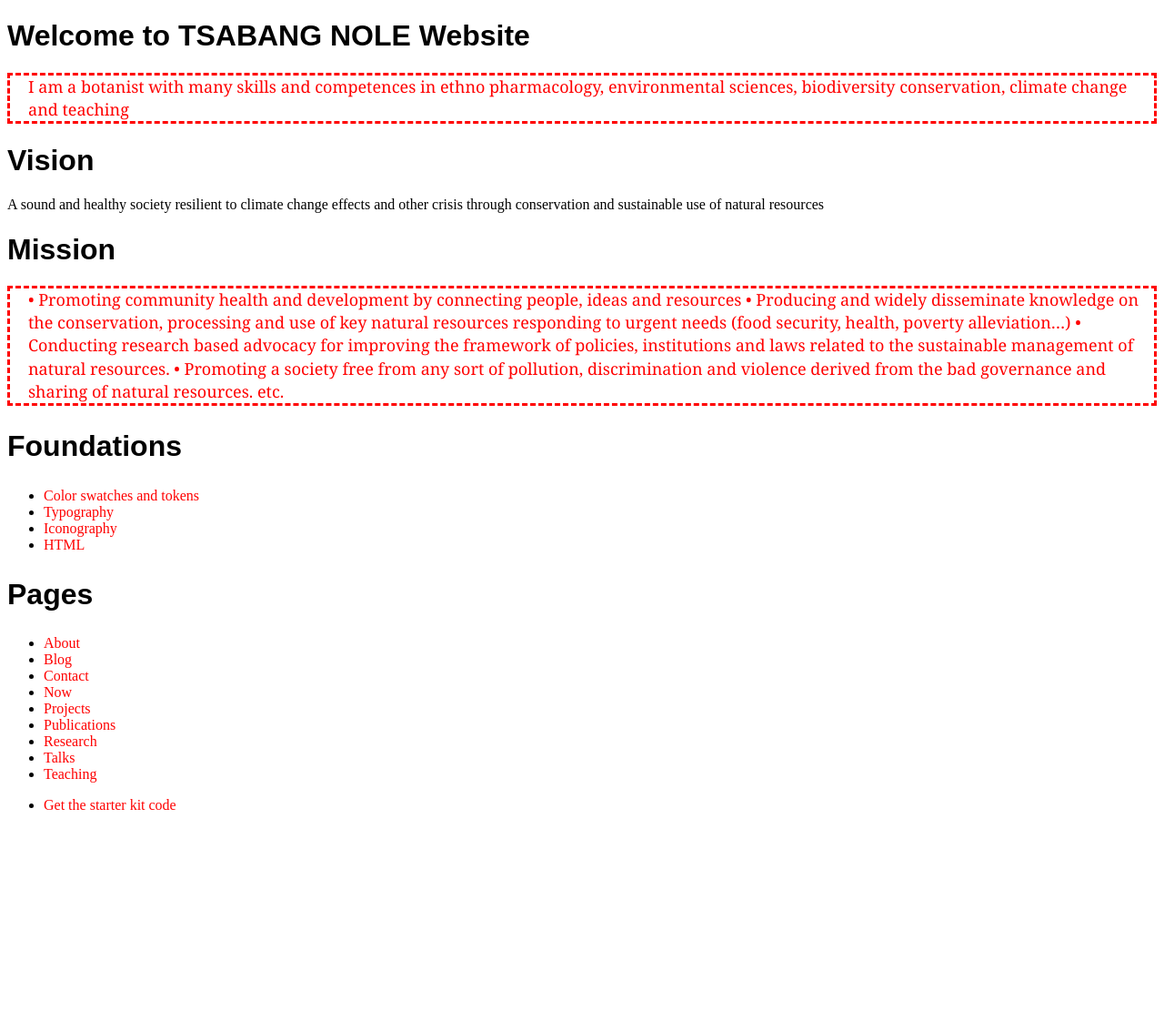
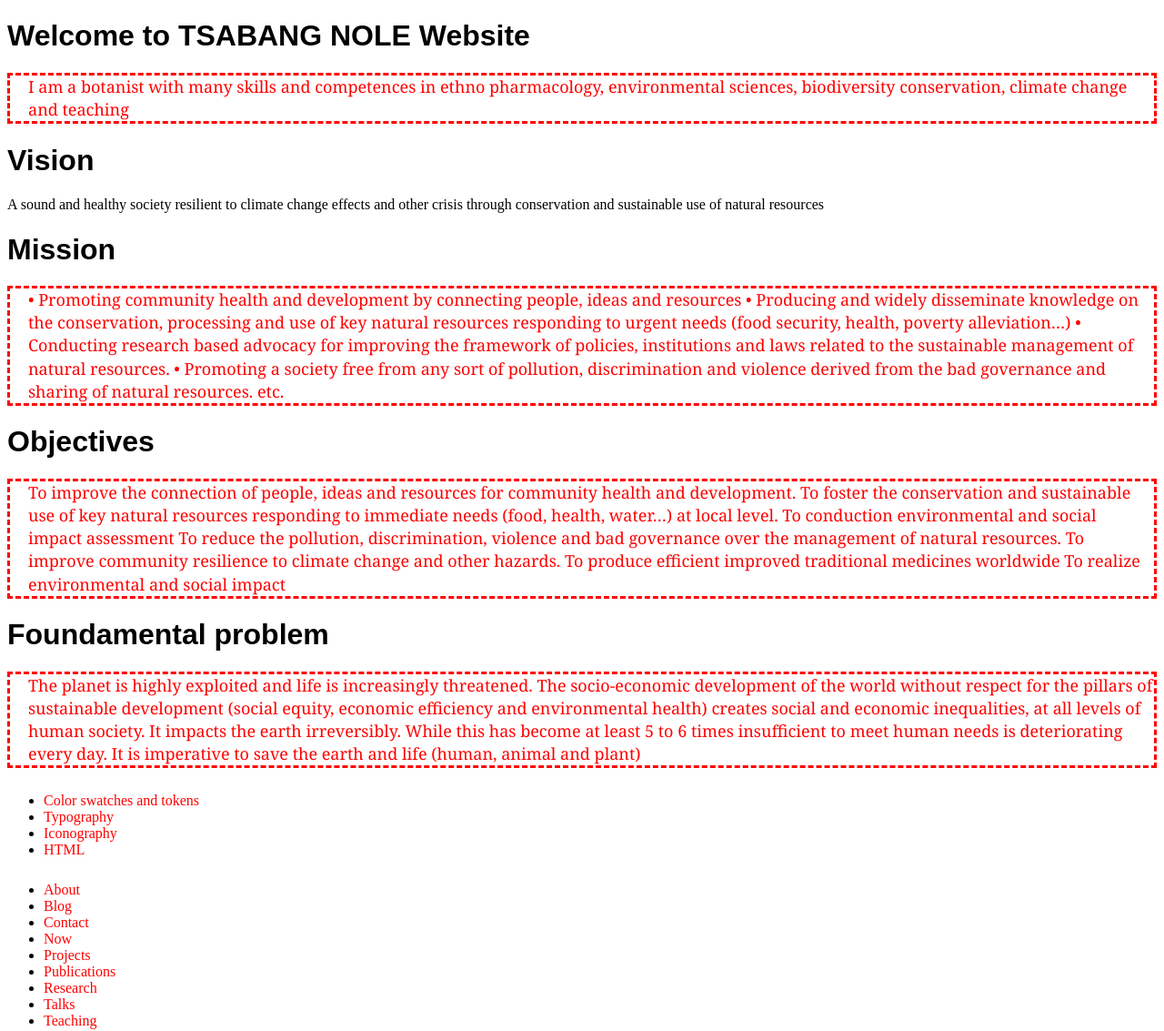
Before and after one commit to Noletsabang/Noletsabang.github.io, a plain HTML site: page index.html in a window 1280 px wide. Shown: the top 1133 px of the page at 91% size. Before the commit the page ends 910 px from the top, so only its background shows below. Drawn offline with Linux system fonts and the light colour scheme.

Commit message:
Update index.html

```diff
--- a/index.html
+++ b/index.html
@@ -66,11 +66,33 @@
       •	Producing and  widely disseminate knowledge on the conservation, processing and use of key natural resources responding to urgent needs (food security, health, poverty alleviation…)
       •	Conducting research based advocacy for improving the framework of policies, institutions and laws related to the sustainable management of natural resources.
       •	Promoting a society free from any sort of pollution, discrimination and violence derived from the bad governance and sharing of natural resources.
-      etc.
+      etc.</h1>
+      <h1>Objectives</h1>
+      <p class='intro'>
+        To improve the connection of people, ideas and resources for community health and development.
+        To foster the  conservation and sustainable use of key natural resources responding to immediate needs (food, health, water…) at local level.
+        To conduction environmental and social impact assessment
+        To reduce the pollution, discrimination, violence and bad governance over the management of natural resources.
+        To improve community resilience to climate change and other hazards.
+        To produce efficient improved traditional medicines worldwide
+        To realize environmental and social impact </h1>
+        <h1>Foundamental problem</h1>
+        <p class='intro'>
+        The planet is highly exploited and life is increasingly threatened.
+        The socio-economic development of the world without respect for the
+        pillars of sustainable development (social equity, economic efficiency
+        and environmental health) creates social and economic inequalities, at
+        all levels of human society. It impacts the earth irreversibly.
+        While this has become at least 5 to 6 times insufficient to meet human
+        needs is deteriorating every day. It is imperative to save the earth and
+        life (human, animal and plant)</p>
+
+
+
     </header>
     </header>
     <main>
-        <h2 >Foundations</h2>
+        <h2 > </h2>
         <ul>
             <li><a href="color/index.html">Color swatches and tokens</a></li>
             <li><a href="typography/index.html">Typography</a></li>
@@ -78,7 +100,7 @@
             <li><a href="html/index.html">HTML</a></li>
 
         </ul>
-        <h2>Pages</h2>
+        <h2> </h2>
         <ul>
           <li><a href="about/">About</a></li>
           <li><a href="blog/">Blog</a></li>
```
